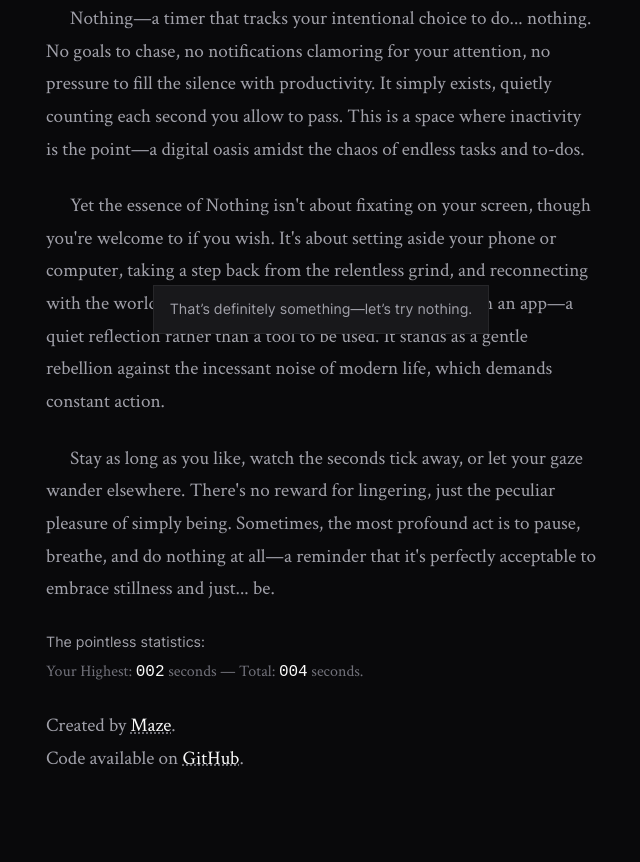
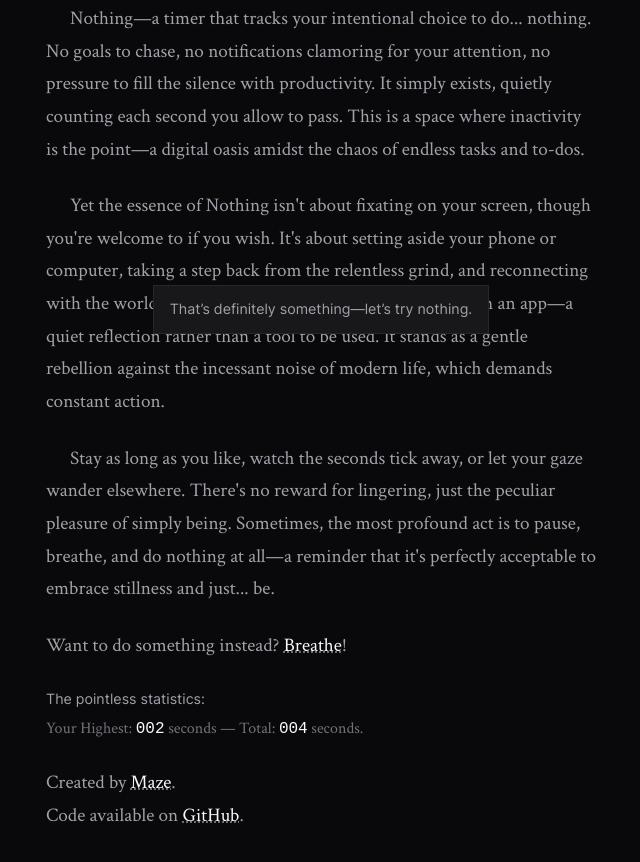
Before and after one commit to remvze/nothing, an Astro site: page / in a window 1280 px wide. Shown: the part 446-1308 px from the top of the page, without its empty margins (319-959 px from the left). Built offline with nearby package versions, Linux system fonts and the light colour scheme; Astro itself is replaced by a stand-in of ours.

Commit message:
feat: add breathe

```diff
--- a/src/components/app/app.tsx
+++ b/src/components/app/app.tsx
@@ -138,6 +138,13 @@ function AppComponent() {
           to pause, breathe, and do nothing at all—a reminder that it&apos;s
           perfectly acceptable to embrace stillness and just... be.
         </p>
+        <p className={styles.noIndent}>
+          Want to do something instead?{' '}
+          <a href="https://calmness.app/" rel="noreferrer" target="_blank">
+            Breathe
+          </a>
+          !
+        </p>
         <p className={cn(styles.mini, styles.noIndent)}>
           <span className={styles.heading}>The pointless statistics:</span>
           Your Highest: <span>{formatTime(highScore)}</span> second
```
